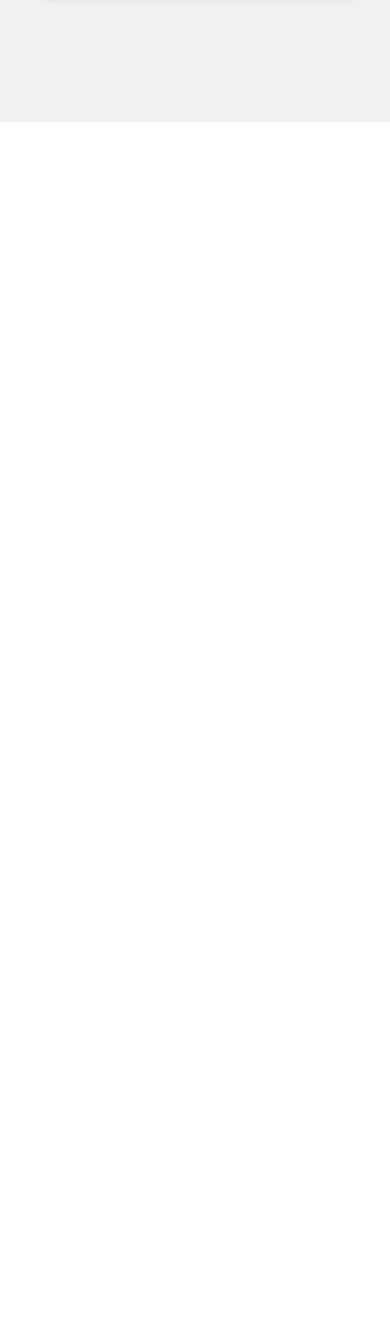
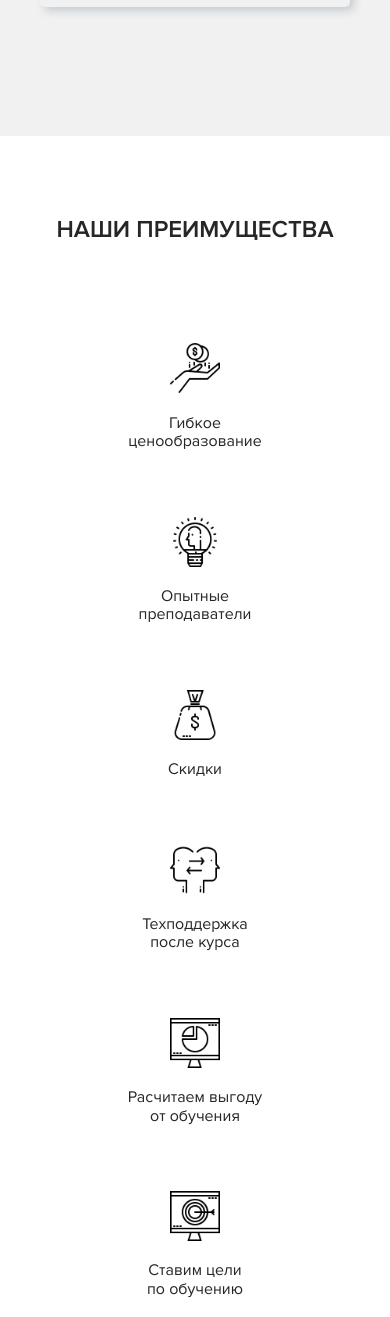
Before and after one commit to AndreyDodonov/welcomeCNC, a plain HTML site: page index.html in a window 390 px wide. Shown: the part 1795-3112 px from the top of the page. Before the commit the page ends 1917 px from the top, so only its background shows below. Drawn offline with Linux system fonts and the light colour scheme.

Commit message:
creare features section. some responsive fixes

```diff
--- /dev/null
+++ b/css/blocks/_features-block.sass
@@ -0,0 +1,21 @@
+.features-block
+    display: flex
+    flex-wrap: wrap
+    justify-content: space-between
+    align-items: center
+
+    &__item
+        flex-basis: 33.33%
+        text-align: center
+        margin-bottom: 100px
+@media (max-width: 991px)
+    .features
+        &-block
+            &__item
+                flex-basis: 50%
+@media (max-width: 768px)
+    .features
+        &-block
+            &__item
+                flex-basis: 100%
+                margin-bottom: 50px
--- a/css/blocks/_hero.sass
+++ b/css/blocks/_hero.sass
@@ -26,12 +26,12 @@
 
 @media (max-width: 991px)
     .hero
+        padding-bottom: 20px
         background-size: 100%
         background-position: top 60px left
 
 @media (max-width: 770px)
     .hero
-        padding-bottom: 20px
         &__title
             margin-left: 10px
         &__subtitle
--- /dev/null
+++ b/css/blocks/_icons.sass
@@ -0,0 +1,3 @@
+.icons
+    width: 50px
+    height: 50px
--- a/css/blocks/_sections.sass
+++ b/css/blocks/_sections.sass
@@ -1,6 +1,24 @@
 .bg-secondary
     background: $bg-secondary
 
+// for all sections
+
+.section
+    padding: 100px 0
+    &-title
+        font-size: 30px
+        text-align: center
+        text-transform: uppercase
+        +bold
+    &__title
+        margin-bottom: 100px
+@media (max-width: 576px)
+    .section
+        padding: 60px 0
+        &-title
+            font-size: 24px
+
+// section offer
 .offer
     padding: 129px 0
     &-block
@@ -66,3 +84,11 @@
             width: 100%
         &__input
             margin-bottom: 20px
+
+@media (max-width: 650px)
+    .form
+        &__row
+            flex-direction: column
+            &-checkboxes
+                flex-direction: column
+// section features
--- a/css/style.sass
+++ b/css/style.sass
@@ -16,11 +16,15 @@ body
 // hero
 @import 'blocks/hero'
 
+// features
+@import 'blocks/features-block'
+
 // interface style
 
 //interface_buttons, inputs
 @import 'blocks/buttons'
 @import 'blocks/inputs'
+@import 'blocks/icons'
 
 //interface_sections
 @import 'blocks/sections'
--- a/index.html
+++ b/index.html
@@ -164,6 +164,43 @@
         <!-- /.container -->
     </section>
     <!-- /.offer -->
+
+
+    <section class="features section">
+        <div class="container">
+            <h2 class="section-title section__title">
+                Наши преимущества
+            </h2>
+            <div class="features-block">
+                <div class="features-block__item">
+                    <img src="/images/features/business.png" alt="Гибкое ценообразование" class="feature-block__image icons">
+                    <p class="feature-block__text">Гибкое <br> ценообразование</p>
+                </div>
+                <div class="features-block__item">
+                    <img src="/images/features/light bulb.png" alt="Опытные преподаватели" class="feature-block__image icons">
+                    <p class="feature-block__text">Опытные <br> преподаватели</p>
+                </div>
+                <div class="features-block__item">
+                    <img src="/images/features/money.png" alt="Скидки" class="feature-block__image icons">
+                    <p class="feature-block__text">Скидки</p>
+                </div>
+                <div class="features-block__item">
+                    <img src="/images/features/people.png" alt="Техподдержка после курса" class="feature-block__image icons">
+                    <p class="feature-block__text">Техподдержка<br> после курса</p>
+                </div>
+                <div class="features-block__item">
+                    <img src="/images/features/pie chart.png" alt="Расчитаем выгоду от обучения" class="feature-block__image icons">
+                    <p class="feature-block__text">Расчитаем выгоду<br> от обучения</p>
+                </div>
+                <div class="features-block__item">
+                    <img src="/images/features/target.png" alt="Ставим цели по обучению и выполняем их" class="feature-block__image icons">
+                    <p class="feature-block__text">Ставим цели<br> по обучению</p>
+                </div>
+            </div>
+        </div>
+        <!-- /.container -->
+    </section>
+    <!-- /.features section -->
   </main>
 
   <footer>
```
Also changed, not shown: css/style.css, images/features/business.png (added), images/features/light bulb.png (added), images/features/money.png (added), images/features/people.png (added), images/features/pie chart.png (added), images/features/target.png (added), 1 other file.
